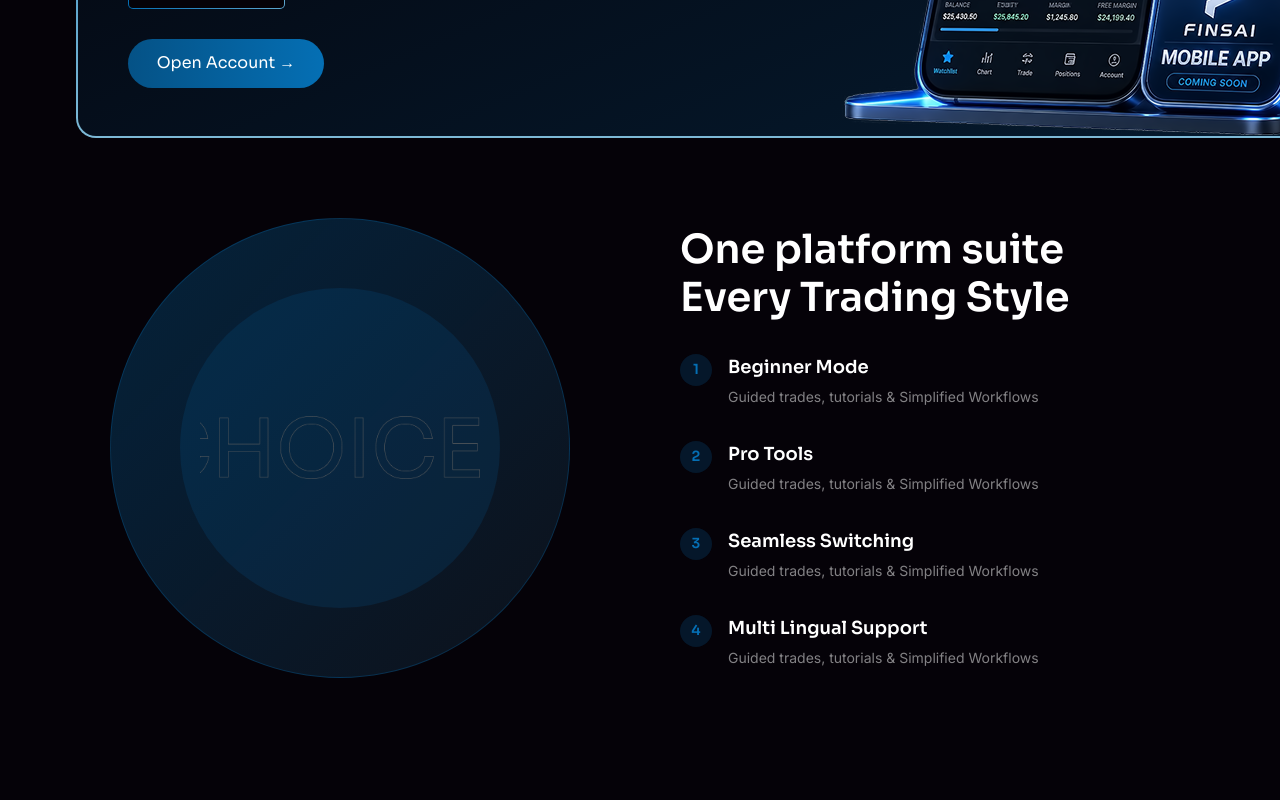
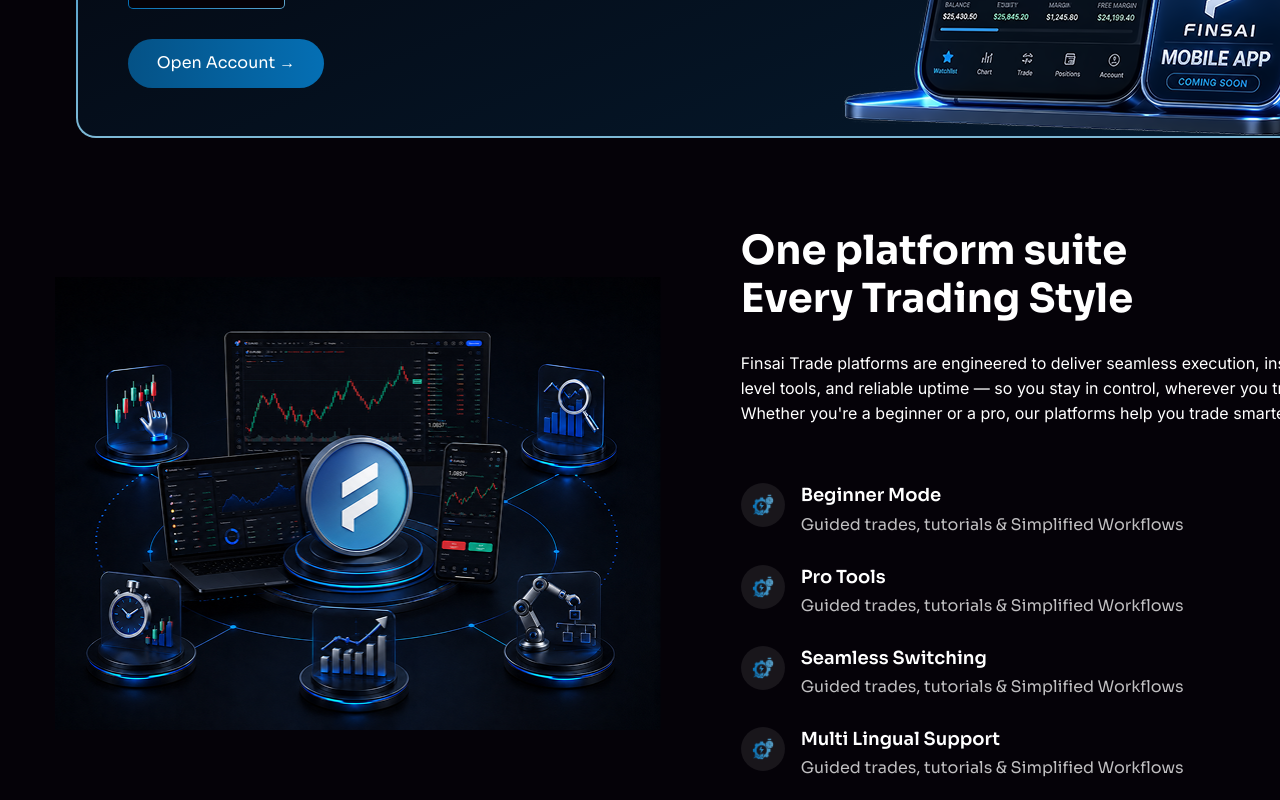
Before and after one commit to finsaitrade007/main-website, a Next.js app: page /services in a window 1280 px wide. Shown: the part 2620-3420 px from the top of the page. Built offline with nearby package versions, Linux system fonts and the light colour scheme.

Commit message:
fix :suite component

```diff
--- a/src/components/ServicesSuiteSection.tsx
+++ b/src/components/ServicesSuiteSection.tsx
@@ -1,99 +1,101 @@
 import Image from "next/image";
 
 const suiteItems = [
-  {
-    num: "1",
-    title: "Beginner Mode",
-    desc: "Guided trades, tutorials & Simplified Workflows",
-  },
-  {
-    num: "2",
-    title: "Pro Tools",
-    desc: "Guided trades, tutorials & Simplified Workflows",
-  },
-  {
-    num: "3",
-    title: "Seamless Switching",
-    desc: "Guided trades, tutorials & Simplified Workflows",
-  },
-  {
-    num: "4",
-    title: "Multi Lingual Support",
-    desc: "Guided trades, tutorials & Simplified Workflows",
-  },
+  { title: "Beginner Mode",      desc: "Guided trades, tutorials & Simplified Workflows" },
+  { title: "Pro Tools",          desc: "Guided trades, tutorials & Simplified Workflows" },
+  { title: "Seamless Switching", desc: "Guided trades, tutorials & Simplified Workflows" },
+  { title: "Multi Lingual Support", desc: "Guided trades, tutorials & Simplified Workflows" },
 ];
 
 export default function ServicesSuiteSection() {
   return (
-    <section style={{ background: "#050208", padding: "80px 0" }}>
-      <div style={{ maxWidth: "1440px", margin: "0 auto", padding: "0 80px" }}>
+    <section style={{
+      background: "#050208",
+      width: "1440px",
+      height: "732.72px",
+      boxSizing: "border-box",
+      paddingTop: "79.75px",
+      paddingBottom: "79.75px",
+      paddingLeft: "55.38px",
+      paddingRight: "55.38px",
+      display: "flex",
+      alignItems: "center",
+      justifyContent: "space-between",
+    }}>
+      <div style={{ width: "100%" }}>
         <div style={{
           display: "grid",
           gridTemplateColumns: "1fr 1fr",
           gap: "80px",
           alignItems: "center",
         }}>
+
+          {/* Left — image */}
           <div style={{ display: "flex", alignItems: "center", justifyContent: "center" }}>
-            <div style={{
-              width: "460px",
-              height: "460px",
-              borderRadius: "50%",
-              background: "linear-gradient(135deg, rgba(5,111,180,0.3) 0%, rgba(82,158,201,0.1) 100%)",
-              border: "1px solid rgba(5,111,180,0.3)",
-              display: "flex",
-              alignItems: "center",
-              justifyContent: "center",
-            }}>
-              <div style={{
-                width: "320px",
-                height: "320px",
-                borderRadius: "50%",
-                background: "rgba(5,111,180,0.15)",
-                display: "flex",
-                alignItems: "center",
-                justifyContent: "center",
-              }}>
             <Image
-                  src="/choice-watermark.png"
-                  alt="Platform Suite"
-                  width={280}
-                  height={280}
+              src="/service/one-platform.png"
+              alt="One Platform Suite"
+              width={620}
+              height={560}
               style={{ objectFit: "contain" }}
             />
           </div>
-            </div>
-          </div>
 
-          <div style={{ display: "flex", flexDirection: "column", gap: "32px" }}>
+          {/* Right — content */}
+          <div style={{ display: "flex", flexDirection: "column", gap: "24px" }}>
             <h2 style={{
               fontFamily: "var(--font-sora, Sora)",
-              fontWeight: 600,
+              fontWeight: 700,
               fontSize: "40px",
               lineHeight: "120%",
               color: "#FFFFFF",
               margin: 0,
-              whiteSpace: "pre-line",
+              width: "644px",
+              height: "100px",
+              position: "relative",
+              top: "-0.93px",
+              left: "0.19px",
+              overflow: "hidden",
             }}>
-              {"One platform suite\nEvery Trading Style"}
+              One platform suite<br />Every Trading Style
             </h2>
 
+            <p style={{
+              fontFamily: "var(--font-inter, Inter)",
+              fontWeight: 400,
+              fontSize: "16px",
+              lineHeight: "25px",
+              letterSpacing: 0,
+              color: "#FFFFFF",
+              margin: 0,
+              width: "644px",
+              height: "100px",
+              overflow: "hidden",
+            }}>
+              Finsai Trade platforms are engineered to deliver seamless execution, institutional-level tools, and reliable uptime — so you stay in control, wherever you trade. Whether you&apos;re a beginner or a pro, our platforms help you trade smarter and faster.
+            </p>
+
+            <div style={{ display: "flex", flexDirection: "column", gap: "28px", marginTop: "8px" }}>
               {suiteItems.map((item) => (
-              <div key={item.num} style={{ display: "flex", alignItems: "flex-start", gap: "16px" }}>
+                <div key={item.title} style={{ display: "flex", alignItems: "flex-start", gap: "16px" }}>
                   <div style={{
-                  width: "32px",
-                  height: "32px",
-                  minWidth: "32px",
-                  background: "rgba(5,111,180,0.2)",
+                    width: "44px",
+                    height: "44px",
+                    minWidth: "44px",
+                    background: "rgba(255,255,255,0.08)",
                     borderRadius: "50%",
                     display: "flex",
                     alignItems: "center",
                     justifyContent: "center",
-                  fontFamily: "var(--font-sora, Sora)",
-                  fontWeight: 600,
-                  fontSize: "14px",
-                  color: "#056FB4",
+                    flexShrink: 0,
                   }}>
-                  {item.num}
+                    <Image
+                      src="/service/efficient-power-management.png"
+                      alt=""
+                      width={22}
+                      height={22}
+                      style={{ objectFit: "contain" }}
+                    />
                   </div>
                   <div>
                     <h4 style={{
@@ -102,15 +104,17 @@
                       fontSize: "18px",
                       color: "#FFFFFF",
                       margin: "0 0 4px",
+                      lineHeight: "140%",
                     }}>
                       {item.title}
                     </h4>
                     <p style={{
-                    fontFamily: "var(--font-inter, Inter)",
+                      fontFamily: "var(--font-sora, Sora)",
                       fontWeight: 400,
-                    fontSize: "14px",
-                    color: "rgba(255,255,255,0.5)",
+                      fontSize: "16px",
+                      color: "#FFFFFFBF",
                       lineHeight: "24px",
+                      letterSpacing: "0%",
                       margin: 0,
                     }}>
                       {item.desc}
@@ -120,6 +124,8 @@
               ))}
             </div>
           </div>
+
+        </div>
       </div>
     </section>
   );
```
Lines whose indentation alone changed are shown as unchanged.
